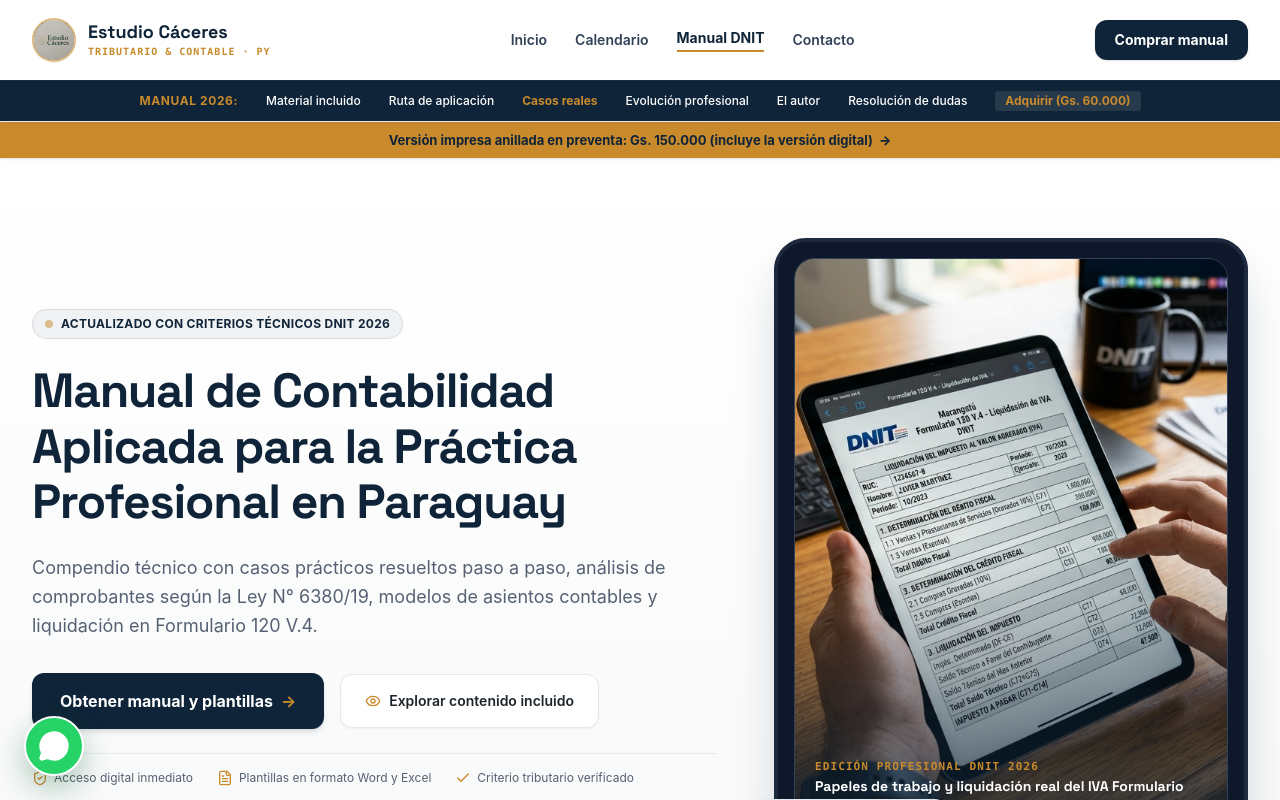
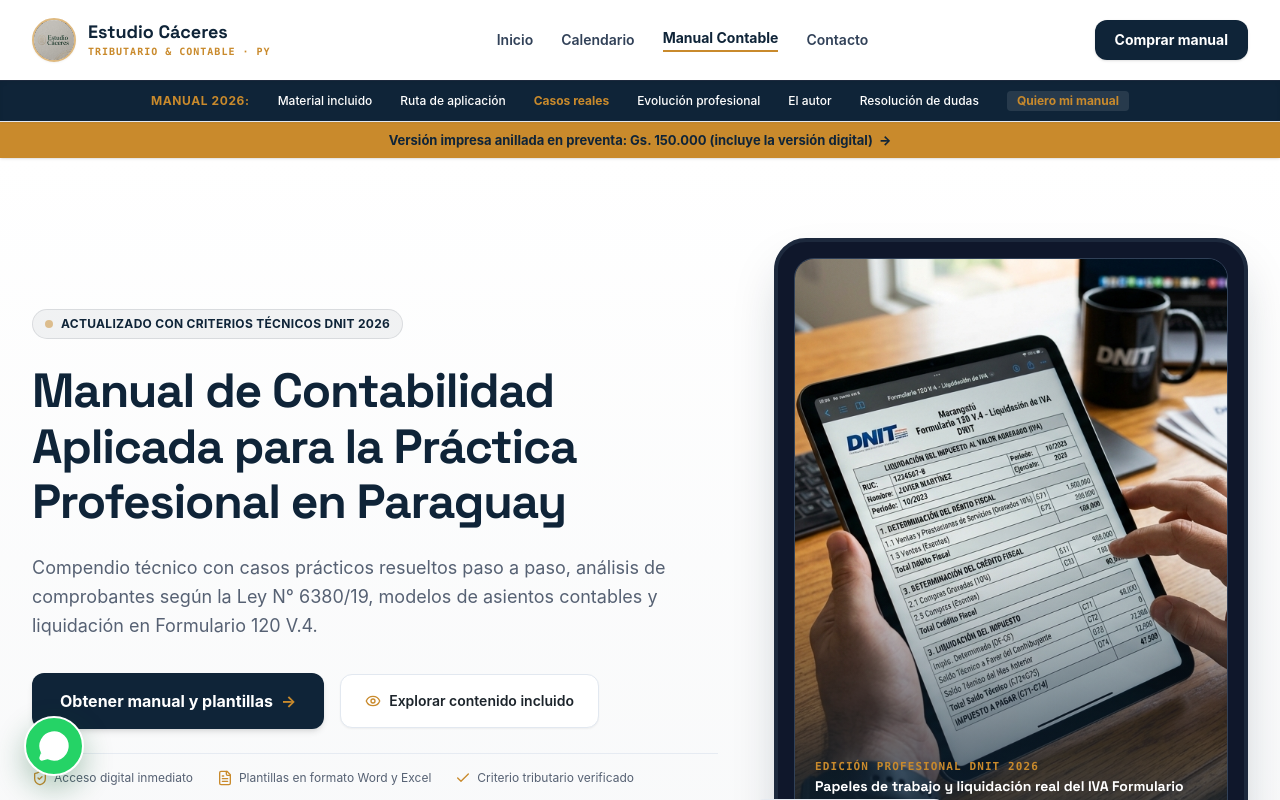
Before and after one commit to manuelias17/estudio-caceres-py, a React (Vite) app: page /manual in a window 1280 px wide. Shown: the top 800 px of the page. Built offline with nearby package versions, Linux system fonts and the light colour scheme.

Commit message:
feat: update UI branding and author profile
Renamed navigation links to "Manual Contable", updated the acquisition call-to-action, and replaced the placeholder with the author's profile photo on the landing page.

```diff
--- a/src/components/Layout.tsx
+++ b/src/components/Layout.tsx
@@ -83,7 +83,7 @@
                   location.pathname === '/manual' ? 'text-[#0F2438] font-bold border-b-2 border-[#C98A2C] pb-0.5' : ''
                 }`}
               >
-                Manual DNIT
+                Manual Contable
               </Link>
               <a
                 href={WHATSAPP_URL}
@@ -148,7 +148,7 @@
                   location.pathname === '/manual' ? 'bg-slate-100 text-[#0F2438] font-bold' : 'hover:bg-slate-50'
                 }`}
               >
-                Manual DNIT
+                Manual Contable
               </Link>
               <a
                 href={WHATSAPP_URL}
@@ -232,7 +232,7 @@
                 onClick={() => scrollToSection('obtener')}
                 className="font-bold text-[#C98A2C] bg-white/10 px-2.5 py-0.5 rounded hover:bg-white/20 transition-colors"
               >
-                Adquirir (Gs. 60.000)
+                Quiero mi manual
               </button>
             </div>
           </div>
--- a/src/pages/ManualLandingPage.tsx
+++ b/src/pages/ManualLandingPage.tsx
@@ -21,6 +21,7 @@
 import heroTabletImg from '../assets/images/hero_tablet_formulario120_1792156674072.jpg';
 import balanceSumasSaldosImg from '../assets/images/balance_sumas_saldos_1792161555547.jpg';
 import logoImgLocal from '../assets/images/logo_real_estudio_caceres.png';
+import fotoPerfilAutor from '../assets/images/foto_perfil_elias_caceres.jpg';
 import page1Svg from '../assets/images/muestras_manual_contabilidad.svg';
 import page2Svg from '../assets/images/muestras_manual_contabilidad2.svg';
 import page3Svg from '../assets/images/muestras_manual_contabilidad3.svg';
@@ -892,11 +893,10 @@
             <div className="lg:col-span-5 flex flex-col items-center text-center">
               {/* Contenedor circular de 220px con borde de 3px en #C98A2C, sombra suave y anillo exterior sutil */}
               <div className="relative w-[220px] h-[220px] rounded-full border-[3px] border-[#C98A2C] shadow-lg ring-4 ring-[#C98A2C]/20 overflow-hidden bg-slate-50 flex items-center justify-center">
-                {/* TODO: reemplazar logo por foto de perfil real cuando esté disponible */}
                 <img
-                  src={logoImgLocal}
+                  src={fotoPerfilAutor}
                   alt="Elías Cáceres - Técnico Contable, Desarrollador de Software y Fundador de Estudio Cáceres"
-                  className="w-full h-full object-cover"
+                  className="w-full h-full object-cover object-top"
                   loading="lazy"
                   decoding="async"
                   width={220}
```
Also changed, not shown: public/assets/aistudio/foto_profile_web_dfdab481.jpg (added), src/assets/images/foto_perfil_elias_caceres.jpg (added).
